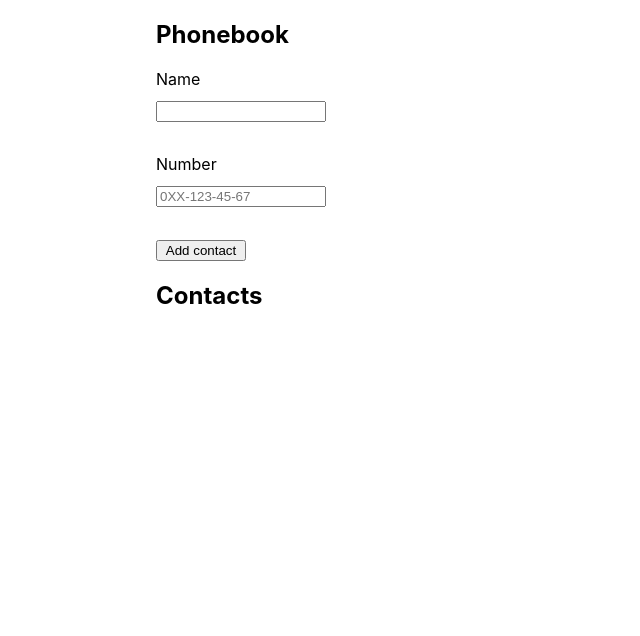
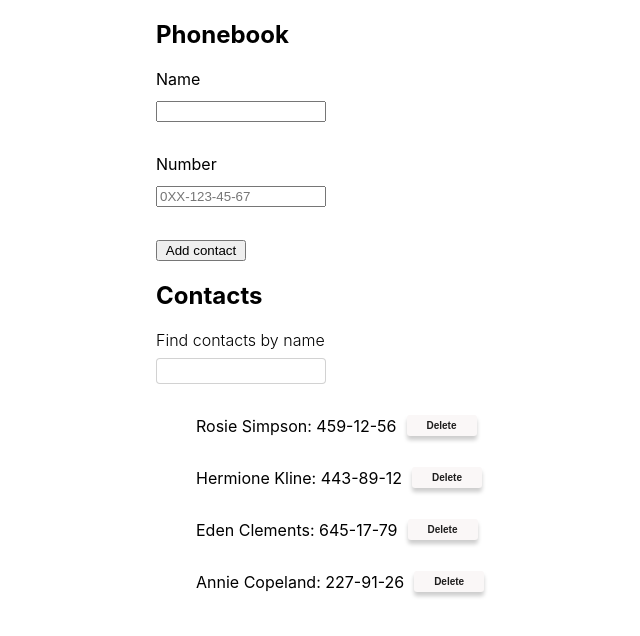
Before and after one commit to demadc/goit-react-hw-02-phonebook, a React (Create React App) app: page / in a window 1280 px wide. Shown: the top 636 px of the page, without its empty margins (244-884 px from the left). Built offline with nearby package versions, Linux system fonts and the light colour scheme.

Commit message:
delete method

```diff
--- a/src/components/App.jsx
+++ b/src/components/App.jsx
@@ -40,11 +40,18 @@
 import { Component } from 'react';
 import { ContactForm } from './Form/Form';
 import { ContactsList } from './ContactList/ContactsList';
+import { Filter } from './Filter/Filter';
 // import { Title } from './Title/Title';
 
 export class App extends Component {
   state = {
-    contacts: [],
+    contacts: [
+      { id: 'id-1', name: 'Rosie Simpson', number: '459-12-56' },
+      { id: 'id-2', name: 'Hermione Kline', number: '443-89-12' },
+      { id: 'id-3', name: 'Eden Clements', number: '645-17-79' },
+      { id: 'id-4', name: 'Annie Copeland', number: '227-91-26' },
+    ],
+    filter: '',
     name: '',
     number: '',
   };
@@ -65,6 +72,18 @@ export class App extends Component {
     });
   };
 
+  handleFilter = e => {
+    this.setState({
+      filter: e.target.value,
+    });
+  };
+
+  handleDeleteContact = id => {
+    this.setState(prevState => ({
+      contacts: prevState.contacts.filter(contact => contact.id !== id),
+    }));
+  };
+
   render() {
     const { contacts } = this.state;
     const ItemContacts = contacts.filter(contact =>
@@ -73,11 +92,14 @@ export class App extends Component {
 
     return (
       <div style={{ width: 500, marginLeft: 400, marginRight: 400 }}>
-        {/* <Title title="Phonebook" /> */}
         <h2>Phonebook</h2>
         <ContactForm onAddContact={this.handleAddContact} />
         <h2>Contacts</h2>
-        <ContactsList contacts={ItemContacts} />
+        <Filter value={this.state.filter} onFilter={this.handleFilter} />
+        <ContactsList
+          contacts={ItemContacts}
+          onDeleteContact={this.handleDeleteContact}
+        />
       </div>
     );
   }
--- a/src/components/ContactList/ContactsList.jsx
+++ b/src/components/ContactList/ContactsList.jsx
@@ -1,8 +1,8 @@
 import React from 'react';
-import { List, ListItem, ItemText } from './ContactsList.styled';
+import { List, ListItem, ItemText, Btn } from './ContactsList.styled';
 import PropTypes from 'prop-types';
 
-export const ContactsList = ({ contacts }) => {
+export const ContactsList = ({ contacts, onDeleteContact }) => {
   return (
     <List>
       {contacts.map(({ id, name, number }) => (
@@ -10,6 +10,9 @@ export const ContactsList = ({ contacts }) => {
           <ItemText>
             {name}: {number}
           </ItemText>
+          <Btn type="button" onClick={() => onDeleteContact(id)}>
+            Delete
+          </Btn>
         </ListItem>
       ))}
     </List>
@@ -24,4 +27,5 @@ ContactsList.propTypes = {
       number: PropTypes.number.isRequired,
     })
   ).isRequired,
+  onDeleteContact: PropTypes.func.isRequired,
 };
--- a/src/components/ContactList/ContactsList.styled.jsx
+++ b/src/components/ContactList/ContactsList.styled.jsx
@@ -1,7 +1,28 @@
 import styled from 'styled-components';
 
-export const List = styled.ul``;
+export const List = styled.ul`
+  display: block;
+`;
 
-export const ListItem = styled.li``;
+export const ListItem = styled.li`
+  display: flex;
+  justify-content: left;
+  align-items: center;
+  gap: 10px;
+`;
 
 export const ItemText = styled.p``;
+
+export const Btn = styled.button`
+  width: 70px;
+  padding: 5px;
+
+  font-weight: 600;
+  font-size: 10px;
+  color: rgb(30, 29, 29);
+
+  background-color: rgb(250, 247, 247);
+  box-shadow: 0px 4px 4px rgba(0, 0, 0, 0.2);
+  border-radius: 3px;
+  border: none;
+`;
--- /dev/null
+++ b/src/components/Filter/Filter.jsx
@@ -0,0 +1,21 @@
+import React from 'react';
+import {} from './Filter.styled';
+import { Label, Field } from './Filter.styled';
+import { nanoid } from 'nanoid';
+import PropTypes from 'prop-types';
+
+const idFilter = nanoid;
+
+export const Filter = ({ value, onFilter }) => {
+  return (
+    <Label htmlFor={idFilter}>
+      Find contacts by name
+      <Field id={idFilter} type="text" value={value} onChange={onFilter} />
+    </Label>
+  );
+};
+
+Filter.propTypes = {
+  value: PropTypes.string.isRequired,
+  onFilter: PropTypes.func.isRequired,
+};
--- /dev/null
+++ b/src/components/Filter/Filter.styled.jsx
@@ -0,0 +1,24 @@
+import styled from 'styled-components';
+
+export const Label = styled.label`
+  display: flex;
+  flex-direction: column;
+  justify-content: center;
+  gap: 8px;
+
+  width: 170px;
+  margin-bottom: 16px;
+
+  color: 000;
+  font-weight: 300;
+  font-size: 16px;
+`;
+
+export const Field = styled.input`
+  padding: 5px;
+
+  font-size: 12px;
+
+  border: 1px solid rgba(33, 33, 33, 0.2);
+  border-radius: 4px;
+`;
```
Also changed, not shown: src/components/Title/Title.jsx (deleted, +0 -10 lines), src/components/Title/Title.styled.jsx (deleted, +0 -7 lines).
